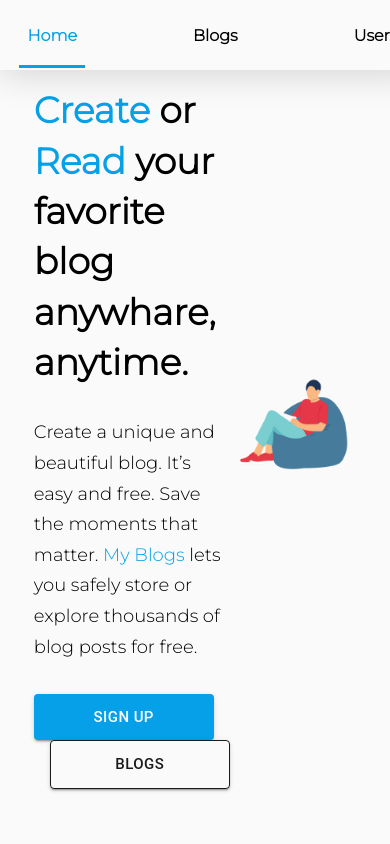
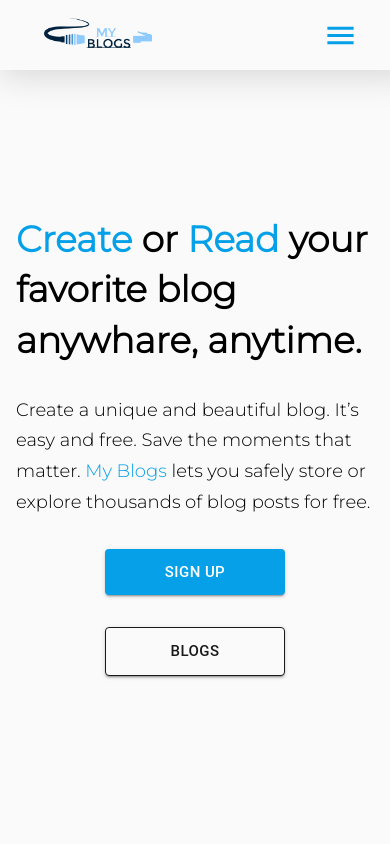
Before and after one commit to pbohora/Bloglist-frontend, a React (Create React App) app: page / in a window 390 px wide. Shown: the top 844 px of the page. Built offline with nearby package versions, Linux system fonts and the light colour scheme; no server answers.

Commit message:
responsive navbar and home page

```diff
--- a/src/Pages/HomePage.js
+++ b/src/Pages/HomePage.js
@@ -5,9 +5,14 @@ import Section from "../components/Section";
 import blogImage from "../Assests/workplace.png";
 import { makeStyles } from "@material-ui/core/styles";
 import Button from "@material-ui/core/Button";
+import { Hidden } from "@material-ui/core";
 
 const useStyles = makeStyles((theme) => ({
   signin: {
+    [theme.breakpoints.down("xs")]: {
+      marginRight: "0px",
+      marginBottom: "16px",
+    },
     alignSelf: "center",
     width: "180px",
     padding: "10px 40px",
@@ -19,6 +24,10 @@ const useStyles = makeStyles((theme) => ({
     },
   },
   blog: {
+    [theme.breakpoints.down("xs")]: {
+      marginLeft: "0px",
+      marginTop: "16px",
+    },
     alignSelf: "center",
     width: "180px",
     padding: "10px 40px",
@@ -32,14 +41,37 @@ const useStyles = makeStyles((theme) => ({
     },
   },
   buttonCollection: {
+    [theme.breakpoints.down("xs")]: {
+      justifyContent: "center",
+      flexDirection: "column",
+    },
     marginTop: "32px",
+    display: "flex",
+    flexDirection: "row",
+    flexWrap: "wrap",
   },
   sectionContainer: {
+    [theme.breakpoints.down("sm")]: {
+      display: "flex",
+      flexDirection: "column-reverse",
+      justifyContent: "center",
+      alignItems: "center",
+      minHeight: "90vh",
+    },
+    [theme.breakpoints.up("md")]: {
+      display: "flex",
+      flexDirection: "row",
+      justifyContent: "center",
+      alignItems: "center",
+      minHeight: "85vh",
+    },
+    [theme.breakpoints.up("lg")]: {
       display: "flex",
       flexDirection: "row",
       justifyContent: "center",
       alignItems: "center",
       minHeight: "100vh",
+    },
   },
   coloredSpan: {
     color: "#05a0e7",
@@ -102,8 +134,9 @@ const HomePage = ({ user, handleLogOut, sucessMessage, errorMessage }) => {
               </Button>
             </div>
           </div>
-
+          <Hidden smDown>
             <img src={blogImage} alt="img" height="55%" width="55%" />
+          </Hidden>
         </div>
       </Section>
     </Layout>
--- a/src/components/Layout/index.js
+++ b/src/components/Layout/index.js
@@ -1,11 +1,37 @@
 import React from "react";
-
 import { useSelector } from "react-redux";
-
+import { makeStyles } from "@material-ui/core/styles";
 import Navbar from "../Navbar/Navbar";
 import Footer from "../Footer";
 import Notification from "../Notification";
-import LayoutStyle from "./layout.module.css";
+
+const useStyles = makeStyles((theme) => ({
+  root: {
+    backgroundColor: "#fafafa",
+  },
+  layoutContainer: {
+    [theme.breakpoints.down("xs")]: {
+      padding: " 50px 16px",
+      position: "relative",
+      marginBottom: "2rem",
+    },
+    [theme.breakpoints.up("sm")]: {
+      padding: " 0px 60px",
+      position: "relative",
+      marginBottom: "2rem",
+    },
+    [theme.breakpoints.up("md")]: {
+      padding: " 0px 60px",
+      position: "relative",
+      marginBottom: "2rem",
+    },
+    [theme.breakpoints.up("lg")]: {
+      padding: " 0px 140px",
+      position: "relative",
+      marginBottom: "2rem",
+    },
+  },
+}));
 
 const Layout = ({
   user,
@@ -14,6 +40,7 @@ const Layout = ({
   //   errorMessage,
   children,
 }) => {
+  const classes = useStyles();
   const blogsData = useSelector(({ blogs }) => {
     return blogs;
   });
@@ -27,12 +54,7 @@ const Layout = ({
   });
 
   return (
-    <div
-      style={{
-        minHeight: "100vh",
-        backgroundColor: "#fafafa",
-      }}
-    >
+    <div className={classes.root}>
       <Navbar user={user} handleLogOut={handleLogOut} />
 
       <Notification message={blogsData.sucess} severity="success" />
@@ -41,7 +63,7 @@ const Layout = ({
       <Notification message={userData.error} severity="error" />
       <Notification message={register.sucess} severity="success" />
       <Notification message={register.error} severity="error" />
-      <div className={LayoutStyle.layoutContainer}>{children}</div>
+      <div className={classes.layoutContainer}>{children}</div>
       <Footer />
     </div>
   );
--- a/src/components/Layout/layout.module.css
+++ /dev/null
@@ -1,12 +0,0 @@
-.layoutContainer {
-  padding: 0px 140px;
-  position: relative;
-  min-height: 80vh;
-  margin-bottom: 2rem;
-}
-
-@media only screen and (max-width: 800px) {
-  .layoutContainer {
-    padding: 0px 80px;
-  }
-}
--- a/src/components/Navbar/Navbar.js
+++ b/src/components/Navbar/Navbar.js
@@ -1,5 +1,6 @@
 import React, { useState } from "react";
-
+import { IconButton, Hidden } from "@material-ui/core";
+import SideDrawer from "./SideDrawer";
 import { Link, NavLink } from "react-router-dom";
 import Logo from "../../Assests/logo.png";
 import NavStyle from "./Navbar.module.css";
@@ -7,11 +8,17 @@ import NavStyle from "./Navbar.module.css";
 const NavBar = ({ user, handleLogOut }) => {
   return (
     <nav className={NavStyle.nav}>
-      <NavLink as={Link} exact to="/">
+      <NavLink as={Link} exact to="/" className={NavStyle.home}>
         <img className={NavStyle.logo} src={Logo} alt="img" />
       </NavLink>
+      <Hidden smDown>
         <div className={NavStyle.navLinks}>
-        <NavLink as={Link} exact to="/" activeClassName={NavStyle.navbarActive}>
+          <NavLink
+            as={Link}
+            exact
+            to="/"
+            activeClassName={NavStyle.navbarActive}
+          >
             Home
           </NavLink>
 
@@ -24,7 +31,11 @@ const NavBar = ({ user, handleLogOut }) => {
           </NavLink>
 
           {user && (
-          <NavLink to="/addblog" exact activeClassName={NavStyle.navbarActive}>
+            <NavLink
+              to="/addblog"
+              exact
+              activeClassName={NavStyle.navbarActive}
+            >
               Create
             </NavLink>
           )}
@@ -39,11 +50,15 @@ const NavBar = ({ user, handleLogOut }) => {
               {user.name}
             </a>
           ) : (
-          <NavLink to="/login" exact activeClassName="navbar--active">
+            <NavLink to="/login" exact activeClassName={NavStyle.navbarActive}>
               Login
             </NavLink>
           )}
         </div>
+      </Hidden>
+      <Hidden mdUp>
+        <SideDrawer user={user} handleLogOut={handleLogOut} />
+      </Hidden>
     </nav>
   );
 };
--- a/src/components/Navbar/Navbar.module.css
+++ b/src/components/Navbar/Navbar.module.css
@@ -11,14 +11,17 @@
   top: 0;
   box-shadow: 0px 5px 35px 0px rgba(0, 0, 0, 0.15);
 }
+.home {
+  margin-right: auto;
+}
 .navLinks {
   margin-left: auto;
   padding: 80px;
 }
 .navLinks > * {
   font-size: 16px;
-  padding: 20px 8px;
-  margin: 0px 50px;
+  padding: 20px 16px;
+  margin: 0px 24px;
   font-weight: bolder;
   color: black;
 }
--- /dev/null
+++ b/src/components/Navbar/SideDrawer.js
@@ -0,0 +1,153 @@
+import {
+  Drawer,
+  IconButton,
+  List,
+  ListItem,
+  ListItemText,
+} from "@material-ui/core";
+import { Link, NavLink } from "react-router-dom";
+import { makeStyles } from "@material-ui/core/styles";
+import { Menu } from "@material-ui/icons";
+import * as React from "react";
+import { useState } from "react";
+
+const useStyles = makeStyles({
+  navbarActive: {
+    color: "black",
+  },
+  navLinks: {
+    display: "flex",
+    flexDirection: "column",
+  },
+
+  navItem: {
+    fontSize: "24px",
+    padding: "18px 32px",
+    fontWeight: "bold",
+  },
+
+  list: {
+    width: "100%",
+    padding: "60px 30px",
+  },
+
+  linkText: {
+    textDecoration: `none`,
+    textTransform: `uppercase`,
+    color: `black`,
+  },
+});
+
+const SideDrawer = ({ user, handleLogOut }) => {
+  const classes = useStyles();
+  const [state, setState] = useState({ right: false });
+
+  const toggleDrawer = (anchor, open) => (event) => {
+    if (
+      event.type === "keydown" &&
+      (event.key === "Tab" || event.key === "Shift")
+    ) {
+      return;
+    }
+
+    setState({ [anchor]: open });
+  };
+
+  const sideDrawerList = (anchor) => (
+    <div
+      className={classes.list}
+      role="presentation"
+      onClick={toggleDrawer(anchor, false)}
+      onKeyDown={toggleDrawer(anchor, false)}
+    >
+      <List component="nav">
+        <div className={classes.navLinks}>
+          <NavLink
+            className={classes.navItem}
+            as={Link}
+            exact
+            to="/"
+            activeClassName={classes.navbarActive}
+          >
+            Home
+          </NavLink>
+
+          <NavLink
+            className={classes.navItem}
+            to="/blogs"
+            exact
+            activeClassName={classes.navbarActive}
+          >
+            Blogs
+          </NavLink>
+
+          <NavLink
+            className={classes.navItem}
+            to="/users"
+            exact
+            activeClassName={classes.navbarActive}
+          >
+            Users
+          </NavLink>
+
+          {user && (
+            <NavLink
+              className={classes.navItem}
+              to="/addblog"
+              exact
+              activeClassName={classes.navbarActive}
+            >
+              Create
+            </NavLink>
+          )}
+
+          {user ? (
+            <a
+              className={classes.navItem}
+              exact
+              activeClassName={classes.navbarActive}
+              onClick={handleLogOut}
+            >
+              {user.name}
+            </a>
+          ) : (
+            <NavLink
+              className={classes.navItem}
+              to="/login"
+              exact
+              activeClassName={classes.navbarActive}
+            >
+              Login
+            </NavLink>
+          )}
+        </div>
+      </List>
+    </div>
+  );
+
+  return (
+    <React.Fragment>
+      <IconButton
+        edge="start"
+        aria-label="menu"
+        onClick={toggleDrawer("right", true)}
+      >
+        <Menu
+          fontSize="large"
+          style={{ color: `#05a0e7`, paddingRight: "32px" }}
+        />
+      </IconButton>
+
+      <Drawer
+        anchor="right"
+        open={state.right}
+        onOpen={toggleDrawer("right", true)}
+        onClose={toggleDrawer("right", false)}
+      >
+        {sideDrawerList("right")}
+      </Drawer>
+    </React.Fragment>
+  );
+};
+
+export default SideDrawer;
--- a/src/components/Section.js
+++ b/src/components/Section.js
@@ -7,7 +7,6 @@ const useStyles = makeStyles((theme) => ({
     flexDirection: "column",
     justifyContent: "center",
     alignItems: "center",
-    minHeight: "50vh",
   },
 }));
 
```
Lines whose indentation alone changed are shown as unchanged.
